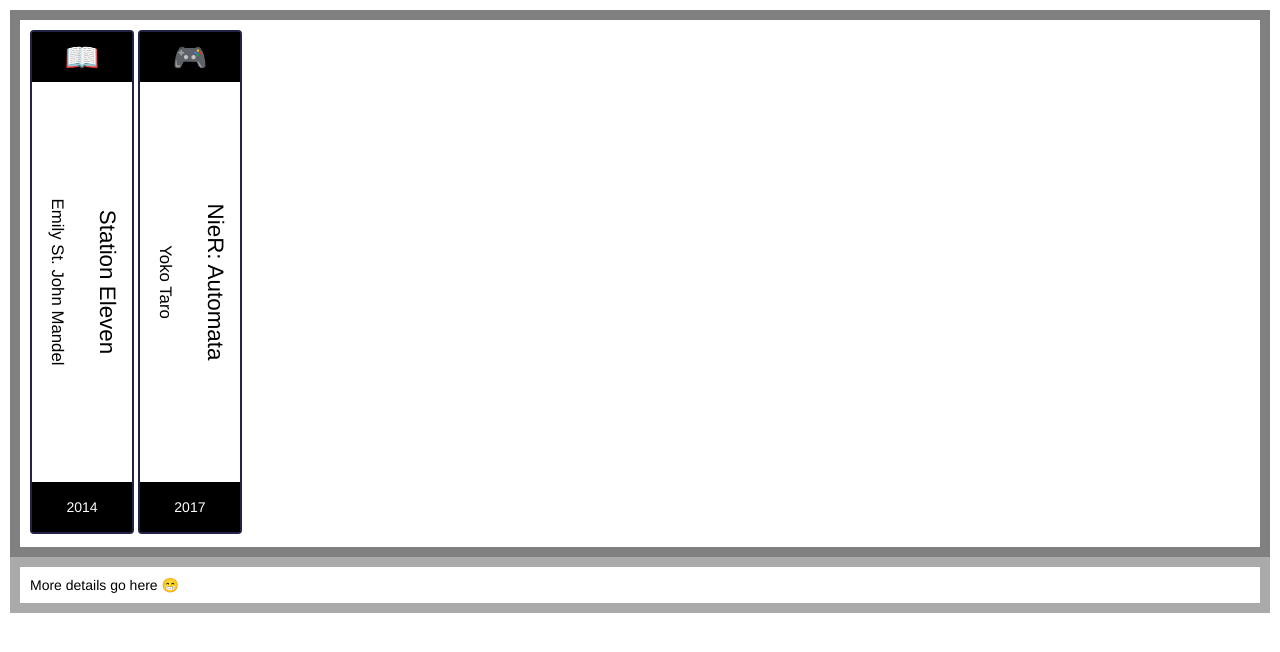
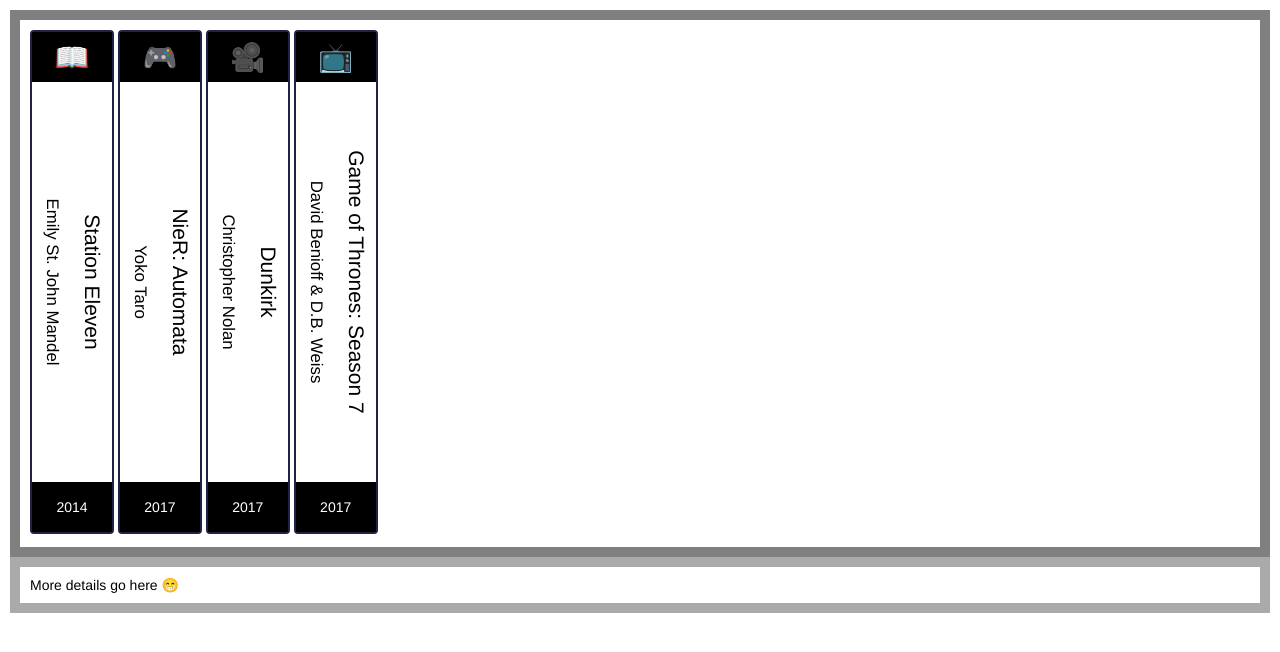
Before and after one commit to whymog/bookshelf, a plain HTML site: page index.html in a window 1280 px wide. Drawn offline with Linux system fonts and the light colour scheme.

Commit message:
Tightened up width for items, and included examples from other media

```diff
--- a/index.html
+++ b/index.html
@@ -21,6 +21,7 @@
           <div class="year-published">2014</div>
         </div>
       </div>
+
       <div class="item">
         <div class="type">&#x1F3AE;</div>
         <div class="title-author-container">
@@ -35,6 +36,37 @@
           <div class="year-published">2017</div>
         </div>
       </div>
+
+      <div class="item">
+        <div class="type">&#x1F3A5;</div>
+        <div class="title-author-container">
+          <div class="title-container">
+            <div class="title">Dunkirk</div>
+          </div>
+          <div class="author-container">
+            <div class="author">Christopher Nolan</div>
+          </div>
+        </div>
+        <div class="year-container">
+          <div class="year-published">2017</div>
+        </div>
+      </div>
+
+      <div class="item">
+        <div class="type">&#x1F4FA;</div>
+        <div class="title-author-container">
+          <div class="title-container">
+            <div class="title">Game of Thrones: Season 7</div>
+          </div>
+          <div class="author-container">
+            <div class="author">David Benioff &amp; D.B. Weiss</div>
+          </div>
+        </div>
+        <div class="year-container">
+          <div class="year-published">2017</div>
+        </div>
+      </div>
+
     </div>
 
     <div id="details">
--- a/style.css
+++ b/style.css
@@ -21,7 +21,7 @@
 
 .item {
   display: inline-block;
-  width: 100px;
+  width: 80px;
   height: 500px;
   border: 2px solid #224;
   border-radius: 4px;
@@ -29,7 +29,7 @@
 
 .item .type,
 .item .year-published {
-  width: 100px;
+  width: 80px;
   height: 50px;
   display: table-cell;
   vertical-align: middle;
@@ -45,8 +45,8 @@
 .item .title-author-container {
   display: block;
   width: 400px;
-  height: 100px;
-  margin-top: -100px;
+  height: 80px;
+  margin-top: -80px;
   text-align: center;
   transform: rotate(90deg);
   transform-origin: bottom left;
@@ -56,7 +56,7 @@
 .item .author {
   display: table-cell;
   width: 400px;
-  height: 50px;
+  height: 40px;
   vertical-align: middle;
   text-align: center;
 }
@@ -66,7 +66,7 @@
 }
 
 .item .title {
-  font-size: 1.6em;
+  font-size: 1.5em;
 }
 
 .item .author {
```
